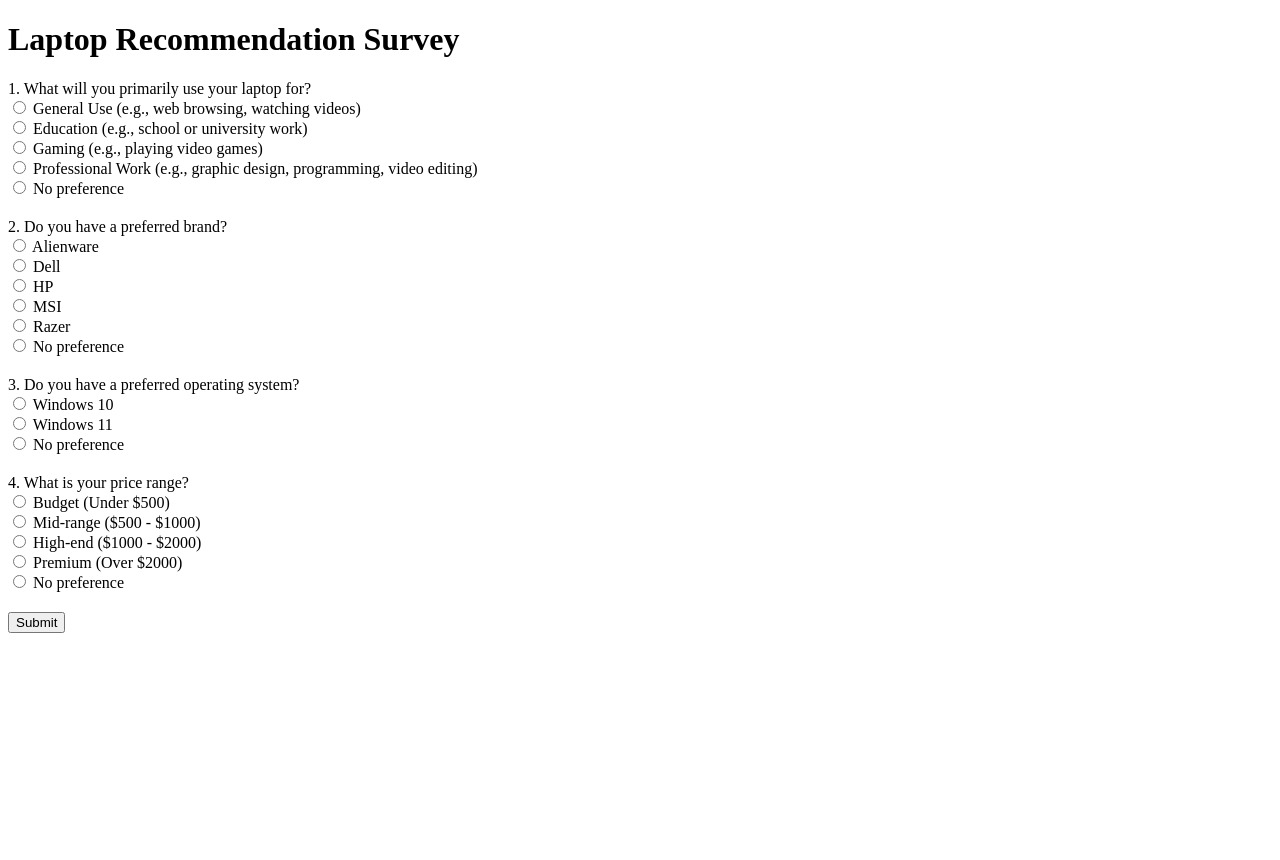
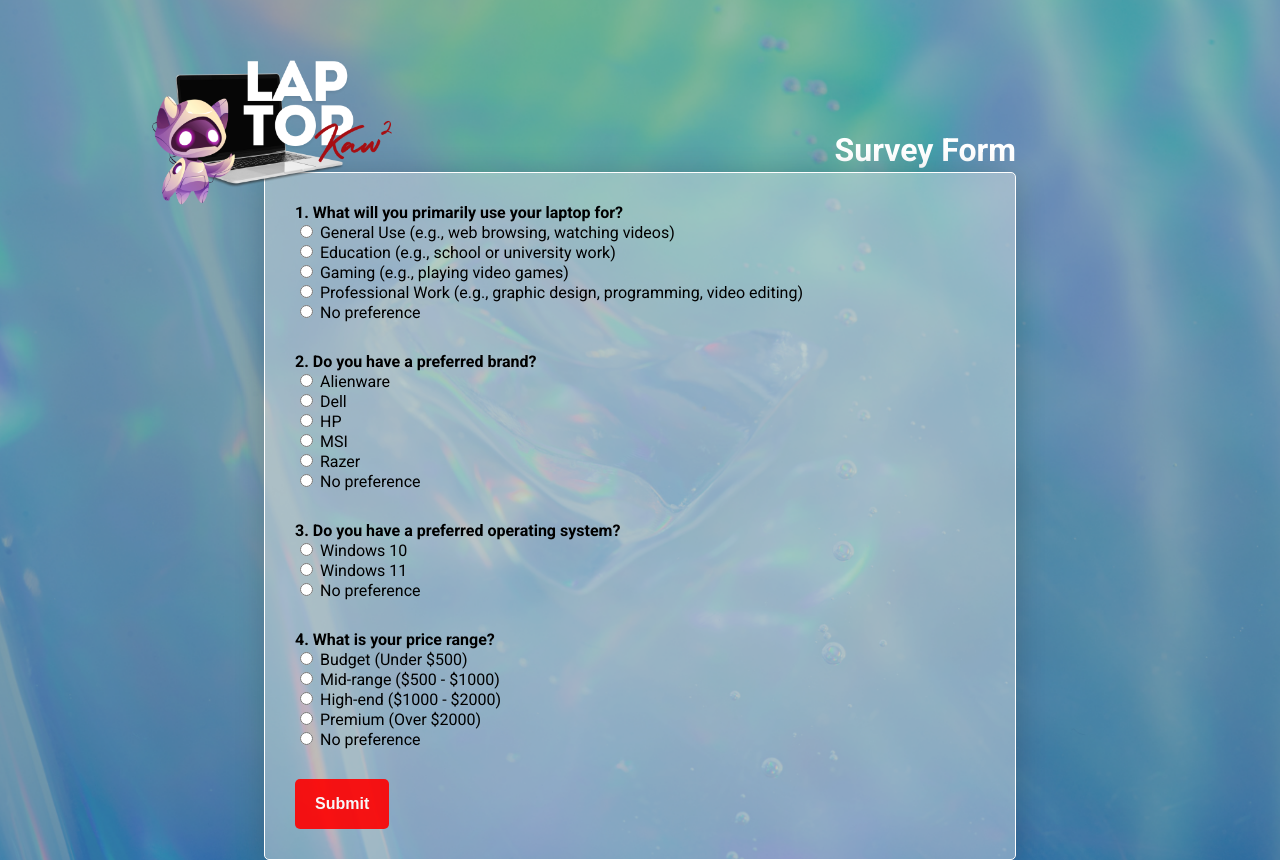
Before and after one commit to WenKang689/Flaskapp, a Flask app: page /recommend/survey/form in a window 1280 px wide. Before the commit the page ends 633 px from the top, so only its background shows below. Run offline with Flask 3, Linux system fonts and the light colour scheme; some libraries are stand-ins or nearby versions.

```diff
--- a/app.py
+++ b/app.py
@@ -447,7 +447,7 @@ def setting_payment():
 
     cur = mysql.connection.cursor()
 
-    cur.execute("SELECT saved_card_id, username, pay_email, name_on_card, card_no, cvv, expiry_date FROM payment WHERE username = %s", [username])
+    cur.execute("SELECT saved_card_id, username, pay_email, name_on_card, card_no, cvv, expiry_date FROM payment WHERE username = %s AND status = 1", [username])
     payment_data = cur.fetchall()
 
     payment_methods = []
@@ -507,7 +507,7 @@ def setting_payment_edit():
             else:
                 # Proceed with the database insert if all fields are valid
                 cur = mysql.connection.cursor()
-                cur.execute("INSERT INTO payment (saved_card_id, username, pay_email, name_on_card, card_no, cvv, expiry_date) VALUES (%s, %s, %s, %s, %s, %s, %s)", (saved_card_id, current_username, pay_email, name_on_card, card_no, cvv, expiry_date))
+                cur.execute("INSERT INTO payment (saved_card_id, username, pay_email, name_on_card, card_no, cvv, expiry_date, status) VALUES (%s, %s, %s, %s, %s, %s, %s, %s)", (saved_card_id, current_username, pay_email, name_on_card, card_no, cvv, expiry_date, 1))
                 mysql.connection.commit()
                 flash("Payment method added successfully.", "success")
                 cur.close()
@@ -516,10 +516,14 @@ def setting_payment_edit():
         elif action == "remove":
             saved_card_id = request.form.get('saved_card_id')
             cur = mysql.connection.cursor()
-            cur.execute("DELETE FROM payment WHERE saved_card_id = %s AND username = %s", (saved_card_id, current_username))
+
+            # Update the status to 0 instead of deleting the record
+            cur.execute("UPDATE payment SET status = 0 WHERE saved_card_id = %s AND username = %s", (saved_card_id, current_username))
+
             mysql.connection.commit()
             flash("Payment method removed successfully.", "success")
             cur.close()
+
             return redirect("/user/setting/payment")
 
         else:
@@ -972,13 +976,14 @@ def get_categories():
 #C-auto recommend page
 @app.route("/recommend/auto", methods=["GET","POST"])
 def recommend_auto():
-    # Check if the user accepted the privacy policy
     if request.method == 'POST':
-        if 'accept_policy' in request.form:
-            # Validate checkbox
-            if 'accept_policy' not in request.form:
+        action = request.form.get('action')
+
+        if action == 'accept':
+            # User accepted the privacy policy
+            if 'accept_policy_checkbox' not in request.form:
                 flash('You must accept the privacy policy to proceed.', 'warning')
-                return redirect('/recommend')
+                return redirect('/recommend/auto')
 
             # Process auto-recommendations
             categories = get_categories()
@@ -1008,7 +1013,9 @@ def recommend_auto():
 
             return redirect(url_for('homepage'))
 
-        elif 'reject_policy' in request.form:
+        elif action == 'reject':
+            # User rejected the privacy policy
+            flash('You have rejected the privacy policy. Returning to recommendations page.', 'warning')
             return redirect('/recommend')
 
     # Render the page to accept privacy policy
@@ -1596,9 +1603,9 @@ def cart_checkout():
                 with mysql.connection.cursor() as cur:
                     new_saved_card_id = generate_next_saved_card_id()
                     cur.execute("""
-                        INSERT INTO payment (saved_card_id, username, pay_email, name_on_card, card_no, cvv, expiry_date)
-                        VALUES (%s, %s, %s, %s, %s, %s, %s)
-                    """, (new_saved_card_id, username, pay_email, name_on_card, card_no, cvv, expiry_date))
+                        INSERT INTO payment (saved_card_id, username, pay_email, name_on_card, card_no, cvv, expiry_date, status)
+                        VALUES (%s, %s, %s, %s, %s, %s, %s, %s)
+                    """, (new_saved_card_id, username, pay_email, name_on_card, card_no, cvv, expiry_date, 1))
                     mysql.connection.commit()
                     saved_card_id = new_saved_card_id
             except Exception as e:
@@ -1728,7 +1735,7 @@ def cart_checkout():
             cur.execute("""
                 SELECT saved_card_id, card_no, expiry_date, pay_email
                 FROM payment
-                WHERE username = %s
+                WHERE username = %s and status = 1
             """, (username,))
             payment_methods = cur.fetchall()
             print("Payment methods retrieved:", payment_methods)
--- /dev/null
+++ b/static/css/surveystyle.css
@@ -0,0 +1,71 @@
+.follow-up {
+    display: none;
+    margin-left: 20px;
+    margin-bottom: 20px;
+}
+.question {
+    margin-bottom: 20px;
+    padding-top: 10px;
+}
+
+body {
+    margin: 0;
+    padding: 0;
+    font-family: 'Roboto', sans-serif;
+    background-image: url('../images/background.png');
+    background-size: cover;
+    display: flex;
+    justify-content: center;
+    align-items: center;
+    height: 100vh;
+}
+
+.question-container {
+    background: rgba(236, 234, 234, 0.4);
+    border-color: #fdfdfd;
+    padding: 20px;
+    box-shadow: 0 4px 30px rgba(0, 0, 0, 0.2);
+    width: 700px;
+    height: auto;
+    border: 1px solid rgb(255, 255, 255);
+    position: relative;
+    border-radius: 5px;
+    padding-left: 30px;
+}
+
+h1 {
+    font-size: 32px;
+    margin: 10px 0;
+    text-align: right;
+    color: white;
+    position: relative;
+    top: 180px;
+
+
+}
+
+.btn {
+    background-color: red;
+    color: white;
+    text-decoration: bold;
+    padding: 16px 20px;
+    margin: 10px 0;
+    border: none;
+    cursor: pointer;
+    width: auto;
+    opacity: 0.9;
+    border-radius: 5px;
+    font-size: 16px;
+    font-weight: bold;
+}
+
+.logo {
+    position: relative;
+    top: 45px;
+    right: 145px;
+    width: 300.44px;
+    height: 169px;
+    padding: 0;
+    margin: 0;
+    z-index: 1;
+}
--- a/templates/laptop_search.html
+++ b/templates/laptop_search.html
@@ -157,14 +157,14 @@
                 {% if laptops %}
                     {% for laptop in laptops %}
                         <div class="laptop-content">
-                        <h2>{{ laptop[1] }}</h2>
-                        <p>Price: RM{{ laptop[3] }}</p>
                             {% if laptop[11] %}
                                 <img src="{{ laptop[11] }}" alt="{{ laptop[1] }}" class="lapimage">
+                                <h2>{{ laptop[1] }}</h2>
+                                <p>RM{{ laptop[3] }}</p>
                             {% else %}
                                 <p>No image available</p>
                             {% endif %}
-                        <a href="{{ url_for('laptop_detail', product_id=laptop[0]) }}">View More</a>
+                            <a href="{{ url_for('laptop_detail', product_id=laptop[0]) }}" class="btnvm"><strong>View More</strong></a>
                         </div>
                     {% endfor %}
                 {% endif %}
--- a/templates/survey.html
+++ b/templates/survey.html
@@ -3,24 +3,18 @@
 <head>
     <meta charset="UTF-8">
     <meta name="viewport" content="width=device-width, initial-scale=1.0">
+    <link rel="stylesheet" href="{{ url_for('static', filename='css/surveystyle.css') }}">
+    <link rel="stylesheet" href="https://fonts.googleapis.com/css2?family=Roboto:wght@400;500;700&display=swap">
     <title>Laptop Recommendation Survey</title>
-    <style>
-        .follow-up {
-            display: none;
-            margin-left: 20px;
-            margin-bottom: 20px;
-        }
-        .question {
-            margin-bottom: 20px;
-        }
-    </style>
 </head>
+
 <body>
     <form id="survey-form" action="/recommend/survey/form" method="post">
-        <h1>Laptop Recommendation Survey</h1>
-
+        <h1>Survey Form</h1>
+        <img src="{{ url_for('static', filename='images/logo.png') }}" alt="Logo" class="logo">
+        <div class="question-container">
             <div class="question">
-            <label for="primary-use">1. What will you primarily use your laptop for?</label><br>
+                <label for="primary-use"><strong>1. What will you primarily use your laptop for?</strong></label><br>
                 <input type="radio" name="primary_use" value="general-use" required> General Use (e.g., web browsing, watching videos)<br>
                 <input type="radio" name="primary_use" value="education"> Education (e.g., school or university work)<br>
                 <input type="radio" name="primary_use" value="gaming"> Gaming (e.g., playing video games)<br>
@@ -29,14 +23,14 @@
             </div>
 
             <div id="general-use-options" class="follow-up">
-            <label for="portable">1a. Do you need your laptop to be portable?</label><br>
+                <label for="portable"><strong>1a. Do you need your laptop to be portable?</strong></label><br>
                 <input type="radio" name="portable" value="yes"> Yes, I will carry it around often<br>
                 <input type="radio" name="portable" value="no"> No, it will mostly stay in one place<br>
                 <input type="radio" name="portable" value="no-preference"> No preference<br>
             </div>
 
             <div id="education-options" class="follow-up">
-            <label for="education_activities">1a. What type of educational activities will you use the laptop for?</label><br>
+                <label for="education_activities"><strong>1a. What type of educational activities will you use the laptop for?</strong></label><br>
                 <input type="radio" name="education_activities" value="writing"> Writing papers and researching online<br>
                 <input type="radio" name="education_activities" value="programming"> Programming and coding<br>
                 <input type="radio" name="education_activities" value="design"> Design and multimedia projects<br>
@@ -44,14 +38,14 @@
             </div>
 
             <div id="high-performance-education" class="follow-up">
-            <label for="high_performance">1b. Do you need a high-performance laptop for your tasks?</label><br>
+                <label for="high_performance"><strong>1b. Do you need a high-performance laptop for your tasks?</strong></label><br>
                 <input type="radio" name="high_performance" value="yes"> Yes<br>
                 <input type="radio" name="high_performance" value="no"> No<br>
                 <input type="radio" name="high_performance" value="no-preference"> No preference<br>
             </div>
 
             <div id="gaming-options" class="follow-up">
-            <label for="gaming_type">1a. What types of games will you be playing?</label><br>
+                <label for="gaming_type"><strong>1a. What types of games will you be playing?</strong></label><br>
                 <input type="radio" name="gaming_type" value="high-end"> High-end games (e.g., AAA titles with demanding graphics)<br>
                 <input type="radio" name="gaming_type" value="mid-tier"> Mid-tier games (e.g., less demanding but still modern games)<br>
                 <input type="radio" name="gaming_type" value="basic"> Basic games (e.g., casual or older games)<br>
@@ -59,7 +53,7 @@
             </div>
 
             <div id="professional-options" class="follow-up">
-            <label for="professional_work">1a. What type of professional work will you use the laptop for?</label><br>
+                <label for="professional_work"><strong>1a. What type of professional work will you use the laptop for?</strong></label><br>
                 <input type="radio" name="professional_work" value="graphic-design"> Graphic design<br>
                 <input type="radio" name="professional_work" value="programming"> Programming and software development<br>
                 <input type="radio" name="professional_work" value="video-editing"> Video editing and multimedia creation<br>
@@ -67,7 +61,7 @@
             </div>
 
             <div class="question">
-            <label for="brand">2. Do you have a preferred brand?</label><br>
+                <label for="brand"><strong>2. Do you have a preferred brand?</strong></label><br>
                 <input type="radio" name="brand" value="alienware"> Alienware<br>
                 <input type="radio" name="brand" value="dell"> Dell<br>
                 <input type="radio" name="brand" value="hp"> HP<br>
@@ -77,22 +71,24 @@
             </div>
 
             <div class="question">
-            <label for="os">3. Do you have a preferred operating system?</label><br>
+                <label for="os"><strong>3. Do you have a preferred operating system?</strong></label><br>
                 <input type="radio" name="os" value="windows-10"> Windows 10<br>
                 <input type="radio" name="os" value="windows-11"> Windows 11<br>
                 <input type="radio" name="os" value="no-preference"> No preference<br>
             </div>
 
             <div class="question">
-            <label for="price">4. What is your price range?</label><br>
+                <label for="price"><strong>4. What is your price range?</strong></label><br>
                 <input type="radio" name="price" value="budget"> Budget (Under $500)<br>
                 <input type="radio" name="price" value="mid-range"> Mid-range ($500 - $1000)<br>
                 <input type="radio" name="price" value="high-end"> High-end ($1000 - $2000)<br>
                 <input type="radio" name="price" value="premium"> Premium (Over $2000)<br>
                 <input type="radio" name="price" value="no-preference"> No preference<br>
             </div>
-
-        <button type="submit">Submit</button>
+            <div class="btn-container">
+                <button type="submit" class="btn">Submit</button>
+            </div>
+        </div>
     </form>
 
     <script>
```
Also changed, not shown: static/css/laptop_search.css (+31 -2 lines), static/css/policy.css (+28 -0 lines), templates/accept_policy.html (+18 -2 lines). Lines whose indentation alone changed are shown as unchanged.
